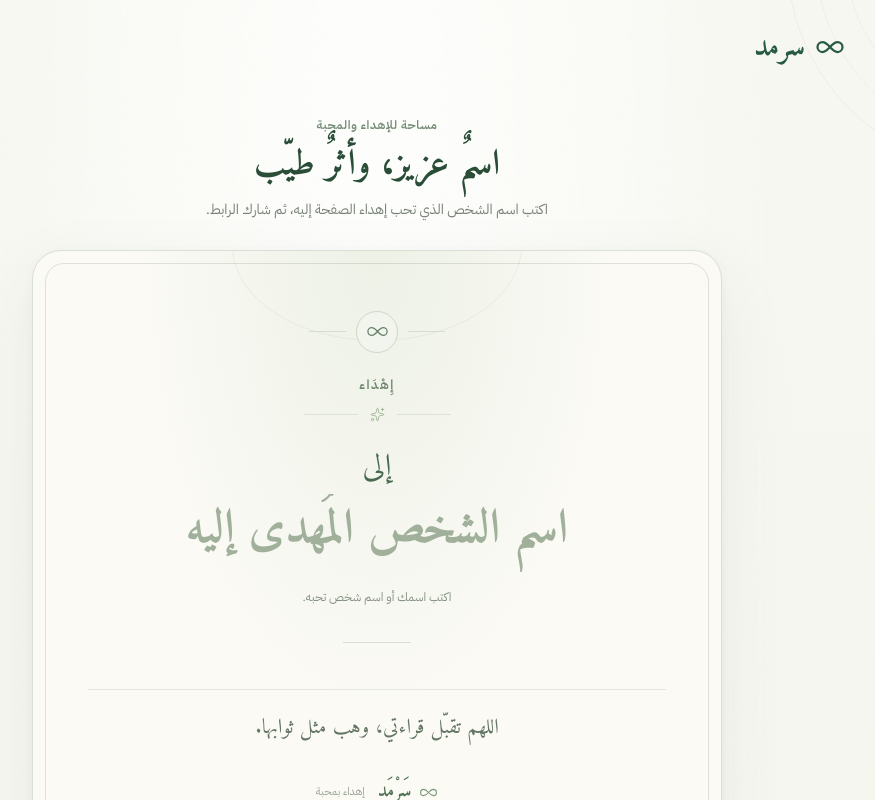
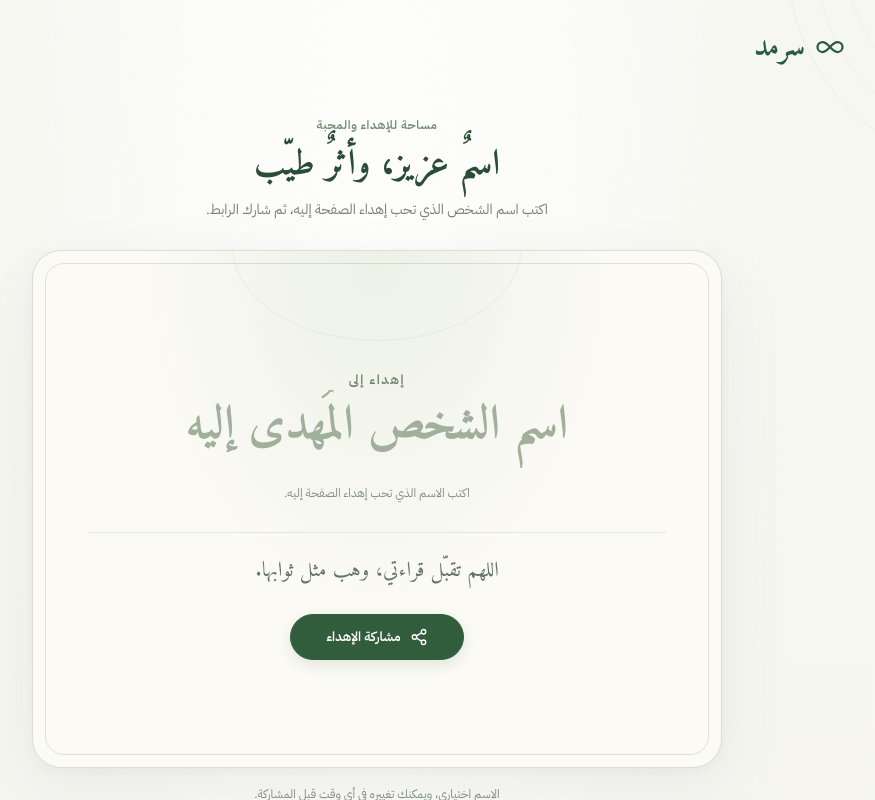
Before and after one commit to inawy/sarmad, a React (Vite) app: page / in a window 1280 px wide. Shown: the top 800 px of the page, without its empty margins (263-1138 px from the left). Built offline with nearby package versions, Linux system fonts and the light colour scheme; a web font is replaced by a local one.

Commit message:
Reduce the dedication card to its essentials

```diff
--- a/src/components/DedicationCard.tsx
+++ b/src/components/DedicationCard.tsx
@@ -1,5 +1,5 @@
 import { useRef, type ChangeEvent } from "react";
-import { Infinity, Pencil, Sparkles } from "lucide-react";
+import { Pencil } from "lucide-react";
 import { ShareActions } from "./ShareActions";
 
 type DedicationCardProps = {
@@ -7,14 +7,6 @@ type DedicationCardProps = {
   maxLength: number;
   onNameChange: (value: string) => void;
 };
-
-function CardDivider() {
-  return (
-    <div className="card-divider" aria-hidden="true">
-      <span /><Sparkles size={15} strokeWidth={1.35} /><span />
-    </div>
-  );
-}
 
 export function DedicationCard({ name, maxLength, onNameChange }: DedicationCardProps) {
   const inputRef = useRef<HTMLInputElement>(null);
@@ -32,14 +24,8 @@ export function DedicationCard({ name, maxLength, onNameChange }: DedicationCard
   return (
     <article className="dedication-card" data-dedication-card aria-label="بطاقة الإهداء">
       <div className="card-inner">
-        <div className="card-top-mark" aria-hidden="true">
-          <span className="mark-line" />
-          <span className="mark-center"><Infinity size={23} strokeWidth={1.35} /></span>
-          <span className="mark-line" />
-        </div>
-        <p className="card-eyebrow">إِهْدَاء</p>
-        <CardDivider />
-        <p className="to-word">إلى</p>
+        <p className="card-eyebrow">إهداء إلى</p>
+
         <label className="name-editor">
           <span className="sr-only">اسم الشخص المُهدى إليه</span>
           <input
@@ -58,12 +44,9 @@ export function DedicationCard({ name, maxLength, onNameChange }: DedicationCard
         </label>
 
         <div className="name-guidance-row">
-          <p className={`name-guidance ${hasName ? "name-guidance--filled" : ""}`}>
-            {hasName
-              ? "الرابط مخصص بهذا الاسم، ويمكنك تغييره."
-              : "اكتب اسمك أو اسم شخص تحبه."}
-          </p>
-          {hasName && (
+          {!hasName ? (
+            <p className="name-guidance">اكتب الاسم الذي تحب إهداء الصفحة إليه.</p>
+          ) : (
             <button className="name-edit-button" type="button" onClick={focusName}>
               <Pencil size={13} />
               <span>تغيير الاسم</span>
@@ -71,15 +54,10 @@ export function DedicationCard({ name, maxLength, onNameChange }: DedicationCard
           )}
         </div>
 
-        <div className="message-rule" aria-hidden="true"><span /></div>
         <div className="dedication-prayer-inline">
           <p className="dedication-message">اللهم تقبّل قراءتي، وهب مثل ثوابها.</p>
         </div>
-        <div className="card-footer">
-          <span className="footer-flourish" aria-hidden="true"><Infinity size={19} strokeWidth={1.4} /></span>
-          <span>سَرْمَد</span>
-          <span className="footer-caption">إهداء بمحبة</span>
-        </div>
+
         <ShareActions name={name.trim()} />
       </div>
     </article>
```
